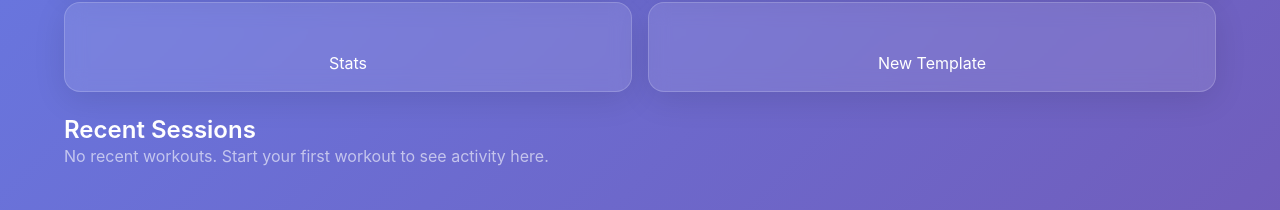
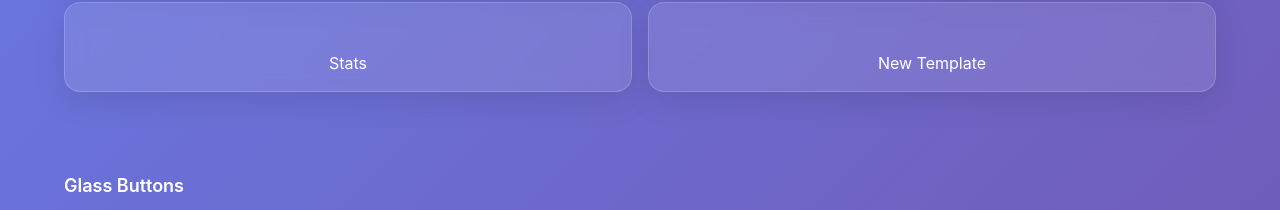
Before and after one commit to poferraz/gymtracker-glass-pwa, a React (Vite) app: page / in a window 1280 px wide. Shown: the part 568-778 px from the top of the page. Built offline with nearby package versions, Linux system fonts and the light colour scheme; some icons are missing.

Commit message:
fix: remove all demo content from HomePage

```diff
--- a/src/pages/HomePage.jsx
+++ b/src/pages/HomePage.jsx
@@ -59,15 +59,6 @@ export default function HomePage() {
           </GlassCard>
         </div>
       </div>
-
-      {/* Recent Workouts Section */}
-      <div className="recent-workouts-section">
-        <h2 className="text-xl font-semibold mb-4">Recent Sessions</h2>
-        <p className="text-white/60">
-          No recent workouts. Start your first workout to see activity here.
-        </p>
-        {/* TODO: Fetch and display last 3 completed sessions */}
-      </div>
     </div>
   );
 }
```
